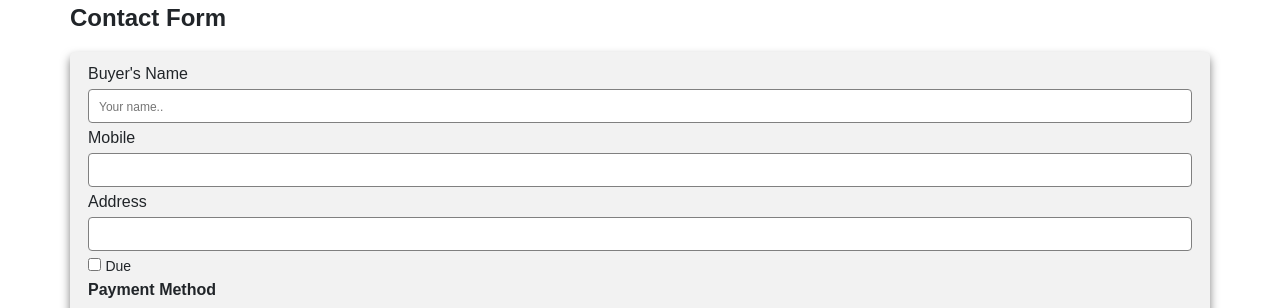
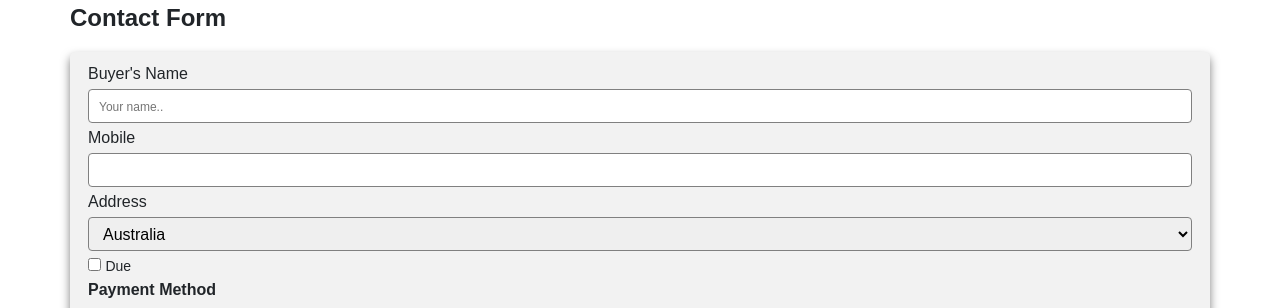
Before and after one commit to Mahin-Hasan/Functional-Form-Using-JQuery, a plain HTML site: page index.html in a window 1280 px wide. Shown: the top 308 px of the page. Drawn offline with nearby package versions, Linux system fonts and the light colour scheme.

Commit message:
Fixed Address input type with value

```diff
--- a/index.html
+++ b/index.html
@@ -28,7 +28,12 @@
             <label for="">Mobile</label>
             <input id="input_field2" class="input-style" type="number" placeholder="">
             <label for="">Address</label>
-            <input id="input_field3" class="input-style" type="text" placeholder="">
+            <select id="input_field3" name="location" class="input-style">
+                <option value="Australia">Australia</option>
+                <option value="Bangladesh">Bangladesh</option>
+                <option value="Canada">Canada</option>
+            </select>
+            <!-- <input id="input_field3" class="input-style" type="text" placeholder=""> -->
             <input type="checkbox" name="" id="">
             <label class="checkbox-label" for="horns">Due</label>
             <p class="fw-semibold fs-6 mb-1">Payment Method</p>
@@ -57,7 +62,7 @@
 <script src="https://cdn.jsdelivr.net/npm/bootstrap@5.3.0-alpha1/dist/js/bootstrap.bundle.min.js"
     integrity="sha384-w76AqPfDkMBDXo30jS1Sgez6pr3x5MlQ1ZAGC+nuZB+EYdgRZgiwxhTBTkF7CXvN"
     crossorigin="anonymous"></script>
-    <script src="js/jquery-3.6.3.min.js"></script>
+<script src="js/jquery-3.6.3.min.js"></script>
 <script src="js/app.js"></script>
 <script>
     /*
```
